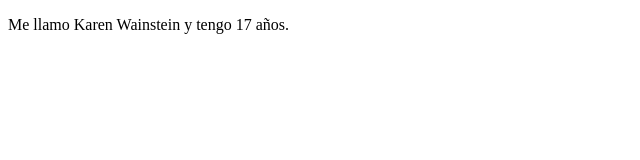
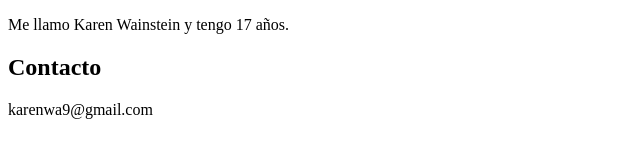
Before and after one commit to karenwainstein/mi-proyecto, a plain HTML site: page index.html in a window 1280 px wide. Shown: the whole page, without its empty margins (0-640 px from the left). Drawn offline with Linux system fonts and the light colour scheme.

Commit message:
feat: Agrega la sección de contacto

```diff
--- a/index.html
+++ b/index.html
@@ -7,5 +7,7 @@
 </head>
 <body>
     <p>Me llamo Karen Wainstein y tengo 17 años. </p>
+    <h2>Contacto</h2>
+    <p>karenwa9@gmail.com</p>
 </body>
 </html>
```
